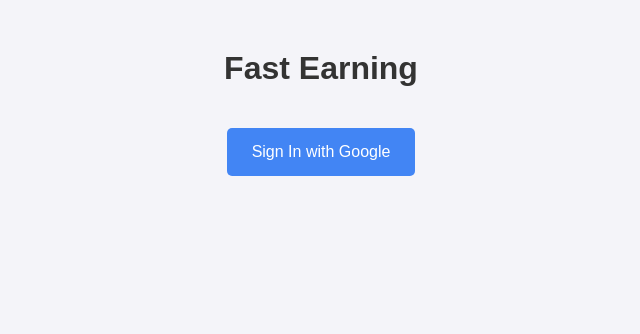
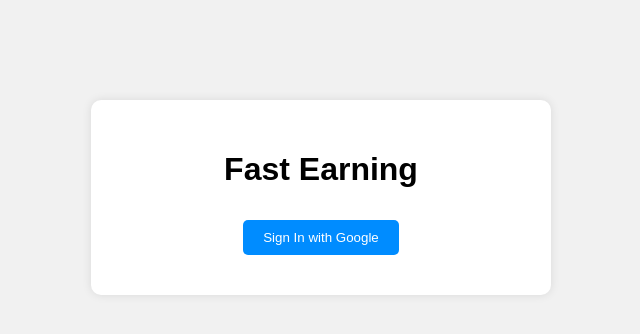
Before and after one commit to LNC07/Fast-Earn, a plain HTML site: page index.html in a window 1280 px wide. Shown: the whole page, without its empty margins (319-959 px from the left). Drawn offline with Linux system fonts and the light colour scheme.

Commit message:
Update style.css

```diff
--- a/style.css
+++ b/style.css
@@ -1,28 +1,32 @@
 body {
-  font-family: Arial, sans-serif;
-  background-color: #f4f4f9;
+  font-family: sans-serif;
+  background: #f1f1f1;
   text-align: center;
+  margin: 0;
+  padding: 0;
 }
 
 .login-container, .dashboard-container {
-  margin-top: 50px;
+  margin-top: 100px;
+  background: white;
+  padding: 30px;
+  max-width: 400px;
+  margin-left: auto;
+  margin-right: auto;
+  border-radius: 10px;
+  box-shadow: 0 0 10px rgba(0,0,0,0.1);
 }
 
 button {
-  background-color: #4285F4;
+  margin: 10px;
+  padding: 10px 20px;
+  background: #008cff;
   color: white;
-  padding: 15px 25px;
   border: none;
   border-radius: 5px;
   cursor: pointer;
-  font-size: 16px;
-  margin-top: 20px;
 }
 
 button:hover {
-  background-color: #3367D6;
+  background: #005fa3;
 }
-
-h1 {
-  color: #333;
-}
```
